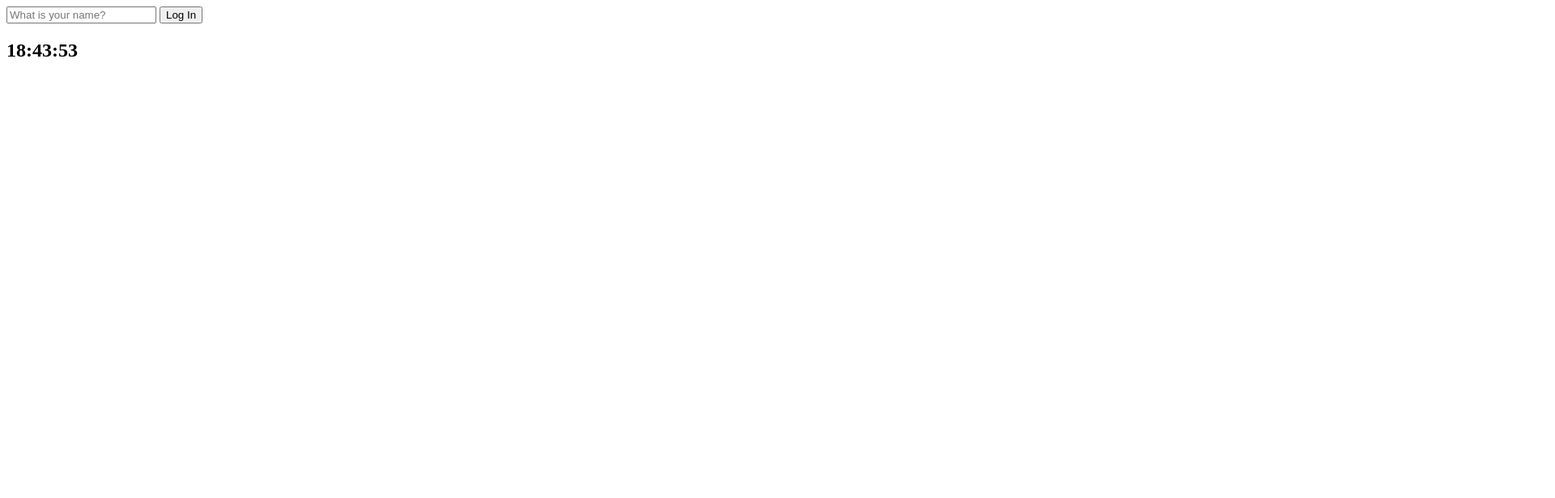
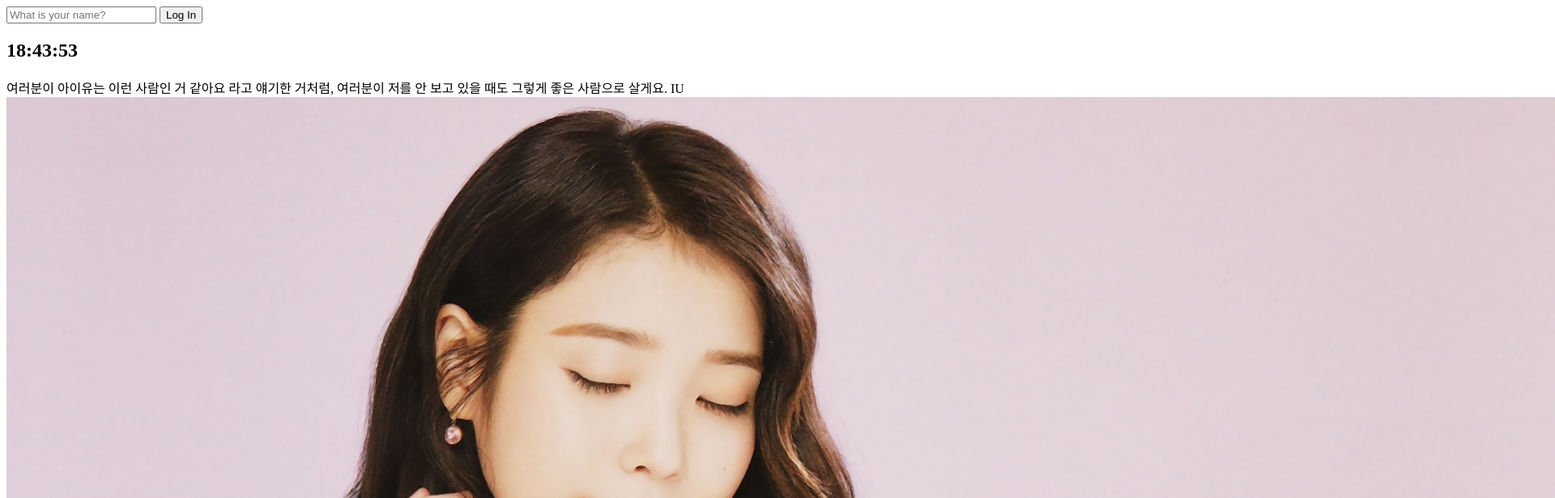
Before and after one commit to SsangG77/Momentum, a plain HTML site: page index.html in a window 1280 px wide. Shown: the top 616 px of the page at 81% size, 1920 px wide, since content can reach past the window. Drawn offline with Linux system fonts and the light colour scheme.

Commit message:
random-quotes_bgImage

```diff
--- a/index.html
+++ b/index.html
@@ -18,7 +18,13 @@
     </form>
     <h2 id="clock">00:00:00</h2>
     <h1 class="hidden" id="greeting"></h1>
+    <div id="quote">
+        <span></span>
+        <span></span>
+    </div>
     <script src="js/greetings.js"></script>
     <script src="js/clock.js"></script>
+    <script src="js/quote.js"></script>
+    <script src="js/background.js"></script>
   </body>
 </html>
--- /dev/null
+++ b/js/background.js
@@ -0,0 +1,15 @@
+const images = [
+    "0.jpeg",
+    "1.jpeg",
+    "2.jpeg",
+    "3.jpeg",
+    "4.jpeg",
+    "5.jpeg",
+];
+
+const choseImages = images[Math.floor(Math.random() * images.length)];
+const bgImage = document.createElement("img");
+
+bgImage.src = `img/${choseImages}`;
+
+document.body.appendChild(bgImage);
--- /dev/null
+++ b/js/quote.js
@@ -0,0 +1,41 @@
+const quotes = [
+    {
+        quote: "불안하면서 근사해 보이게 사느니, 그냥 초라하더라도 마음 편하게 살아야지",
+        authoer: "IU",
+    },{
+        quote: "그냥 여러분이 짐작하는 거 보다도 아주 약간 더 제가 여러분을 생각하면서 산다는 거 정도는 알아주셨으면 좋겠습니다.",
+        authoer: "IU",
+    },{
+        quote: "음원으로서의 가치보다, 음악으로서의 가치를 조금 더 생각할 줄 아는 가수가, 작곡가가, 작사가가, 프로듀서가 되겠습니다. 감사합니다.",
+        authoer: "IU",
+    },{
+        quote: "오늘 이 순간을 예쁜 물감으로 만들어 나는 또 꿈을 그릴 겁니다.",
+        authoer: "IU",
+    }, {
+        quote: "절 싫어하는 사람은 저도 안 좋아하면 그만이니까.",
+        authoer: "IU",
+    }, {
+        quote: "하나를 잃으면 하나를 얻고, 하나를 얻으면 하나를 잃는다는 말을 되새김질하며 살고 있어요.",
+        authoer: "IU",
+    }, {
+        quote: "힘들 땐 어떻게 이겨내나요? 가끔 져요.",
+        authoer: "IU",
+    }, {
+        quote: "인생은 때때로 되게 못됐다. 그래서 노력한다.",
+        authoer: "IU",
+    }, {
+        quote: "좋은 사람을 보듯, 대단하고 소중한 사람을 보듯 저를 두시간 세시간 넘게 바라봐 주셔서 정말 정말 감사하고 너무너무 행복했습니다.",
+        authoer: "IU",
+    }, {
+        quote: "여러분이 아이유는 이런 사람인 거 같아요 라고 얘기한 거처럼, 여러분이 저를 안 보고 있을 때도 그렇게 좋은 사람으로 살게요.",
+        authoer: "IU",
+    }
+];
+
+const quote = document.querySelector("#quote span:first-child");
+const authoer = document.querySelector("#quote span:last-child");
+
+const todaysQuotes = quotes[Math.floor(Math.random() * quotes.length)];
+
+quote.innerText = `${todaysQuotes.quote}`;
+authoer.innerText = `${todaysQuotes.authoer}`;
```
Also changed, not shown: img/2.jpeg (added), img/3.jpeg (added), img/4.jpeg (added), 4 other files.
